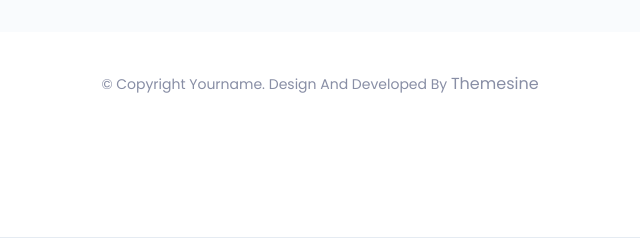
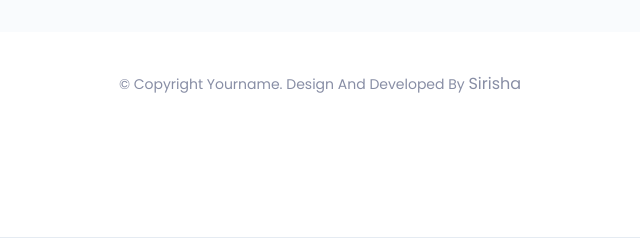
Before and after one commit to sirisha1devops/sirisha1devops.github.io, a plain HTML site: page index.html in a window 1280 px wide. Shown: the part 4101-4339 px from the top of the page, 320-960 px from the left. Drawn offline with nearby package versions, Linux system fonts and the light colour scheme.

Commit message:
Update index.html

```diff
--- a/index.html
+++ b/index.html
@@ -446,7 +446,7 @@
 			<div class="container">
 				<div class="hm-footer-copyright text-center">
 					<p>
-						&copy; copyright yourname. design and developed by <a href="https://www.themesine.com/">themesine</a>
+						&copy; copyright yourname. design and developed by <a href="https://www.themesine.com/">sirisha</a>
 					</p><!--/p-->
 				</div><!--/.text-center-->
 			</div><!--/.container-->
```
